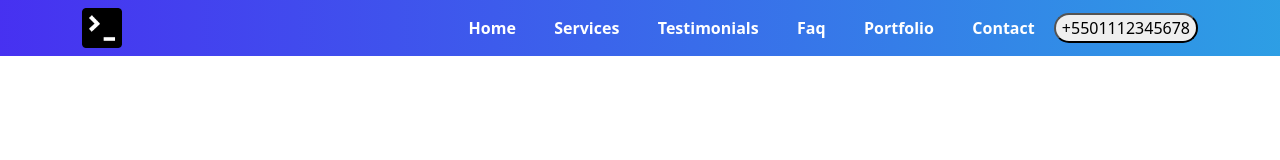
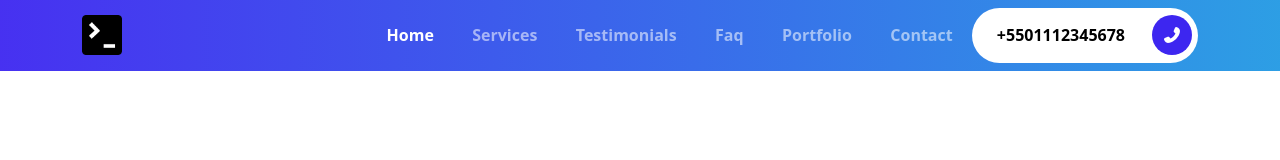
Before and after one commit to dmenezesgabriel/bootstrap-sass, a website: page index.html in a window 1280 px wide. Drawn offline with nearby package versions, Linux system fonts and the light colour scheme; files that its build step writes are made by us from their sources.

Commit message:
Fix bruger menu icon

```diff
--- a/index.html
+++ b/index.html
@@ -6,9 +6,10 @@
     <meta name="viewport" content="width=device-width, initial-scale=1.0" />
     <title>Bootstrap - sass</title>
     <link rel="stylesheet" href="assets/css/style.css" />
+    <link rel="stylesheet" href="assets/css/fontawesome.css" />
   </head>
   <body>
-    <nav class="navbar navbar-expand-lg menu">
+    <nav class="navbar navbar-expand-lg navbar-dark menu">
       <div class="container">
         <img src="img/logo.png" alt="" srcset="" />
         <button
@@ -43,7 +44,9 @@
               <a class="nav-link">Contact</a>
             </li>
           </ul>
-          <button type="button" class="rounded-pill">+5501112345678</button>
+          <button type="button" class="rounded-pill btn-rounded">
+            +5501112345678<span><i class="fas fa-phone-alt"></i></span>
+          </button>
         </div>
       </div>
     </nav>
--- a/scss/components/_button.scss
+++ b/scss/components/_button.scss
@@ -0,0 +1,37 @@
+@use "../custom" as custom;
+@use "../components/mixins" as mixin;
+
+.btn-rounded {
+  position: relative;
+  padding: 0.9rem 4.5rem 0.9rem 1.5rem;
+  font-weight: 600;
+  margin: 0;
+  border: 0.1rem solid rgba(custom.$white, 0.6);
+  background-color: custom.$white;
+
+  span {
+    position: absolute;
+    background-color: custom.$primary;
+    width: 2.5rem;
+    height: 2.5rem;
+    top: 50%;
+    right: 5px;
+    transform: translateY(-50%);
+    border-radius: 50%;
+
+    i {
+      color: custom.$white;
+      font-size: 1rem;
+      line-height: 2.5rem;
+    }
+  }
+
+  &:hover {
+    @include mixin.gradient;
+    color: custom.$white;
+
+    span {
+      background-color: rgba(custom.$black, 0.6);
+    }
+  }
+}
--- a/scss/components/_mixins.scss
+++ b/scss/components/_mixins.scss
@@ -0,0 +1,4 @@
+@use "../custom" as custom;
+@mixin gradient {
+  background: linear-gradient(to right, rgba(custom.$primary, 0.95), rgba(custom.$secondary, 0.95));
+}
--- /dev/null
+++ b/scss/fontawesome.scss
@@ -0,0 +1,4 @@
+@use "../node_modules/@fortawesome/fontawesome-free/scss/brands.scss";
+@use "../node_modules/@fortawesome/fontawesome-free/scss/regular.scss";
+@use "../node_modules/@fortawesome/fontawesome-free/scss/fontawesome.scss";
+@use "../node_modules/@fortawesome/fontawesome-free/scss/solid.scss";
--- a/scss/sections/_navbar.scss
+++ b/scss/sections/_navbar.scss
@@ -1,7 +1,9 @@
 @use "../custom" as custom;
+@use "../components/mixins" as mixins;
 
 .menu {
-  background: linear-gradient(to right, rgba(custom.$primary, 0.95), rgba(custom.$secondary, 0.95));
+  @include mixins.gradient;
+
   img {
     width: 2.5rem;
   }
```
Also changed, not shown: 1 other file.
